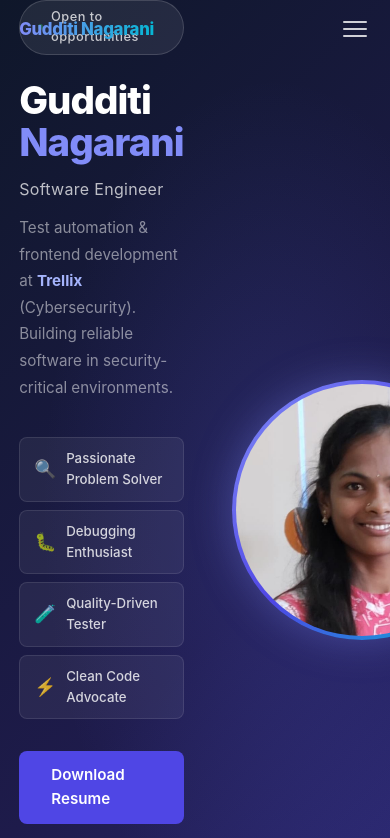
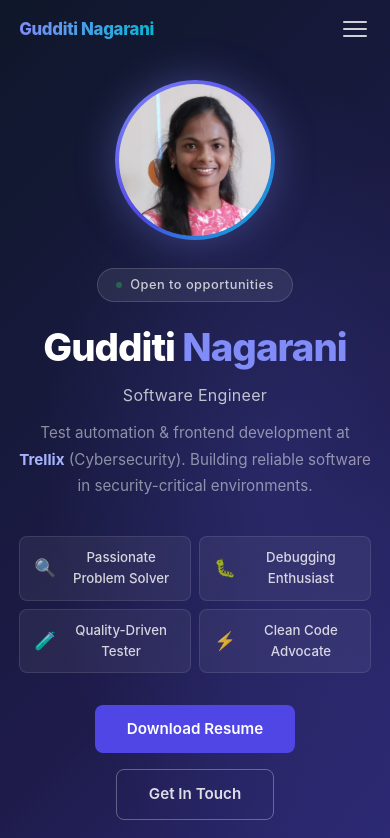
Before and after one commit to Nagarani-22/portfolio, a React (Vite) app: page / in a window 390 px wide. Shown: the top 838 px of the page. Built offline with nearby package versions, Linux system fonts and the light colour scheme.

Commit message:
fix: mobile hero layout - stack vertically, photo on top, clear navbar overlap

```diff
--- a/src/index.css
+++ b/src/index.css
@@ -290,7 +290,7 @@ img { max-width: 100%; display: block; }
   font-size: 0.95rem;
   color: rgba(255,255,255,0.5);
   max-width: 520px;
-  margin: 0 auto 36px;
+  margin: 0 0 36px 0;
   line-height: 1.75;
 }
 .hero-passions {
@@ -874,17 +874,27 @@ img { max-width: 100%; display: block; }
   .nav-links a:hover { color: #fff !important; }
   .nav-links a.nav-active { color: #a5b4fc !important; background: rgba(129,140,248,0.15); }
   .hamburger { display: flex; z-index: 1001; position: relative; }
-  .hero-passions { grid-template-columns: 1fr; gap: 8px; }
+  /* Hero mobile: stack vertically, photo on top */
+  .hero { padding-top: 80px; padding-bottom: 60px; align-items: flex-start; }
+  .hero-2col { flex-direction: column; align-items: center; gap: 28px; }
+  .hero-photo-wrap { order: -1; }
+  .hero-photo-ring { width: 190px; height: 190px; }
+  .hero-inner { text-align: center; }
+  .hero-tagline { text-align: center; max-width: 100%; margin-left: 0; margin-right: 0; }
+  .hero-passions { grid-template-columns: 1fr 1fr; gap: 10px; }
+  .hero-actions { justify-content: center; }
+  .hero-socials { justify-content: center; }
   .projects-grid { grid-template-columns: 1fr; }
   .section-header { margin-bottom: 40px; }
 }
 @media (max-width: 480px) {
   .container { padding: 0 1.2rem; }
   .hero-name { letter-spacing: -1px; }
+  .hero-photo-ring { width: 160px; height: 160px; }
+  .hero-passions { grid-template-columns: 1fr 1fr; gap: 8px; }
   .exp-card { padding: 22px 18px; }
   .edu-timeline { padding-left: 0; }
   .edu-timeline::before { display: none; }
   .edu-item { flex-direction: column; gap: 12px; }
   .edu-dot { width: 36px; height: 36px; font-size: 0.9rem; }
-  .hero-passions { grid-template-columns: 1fr; }
 }
```
